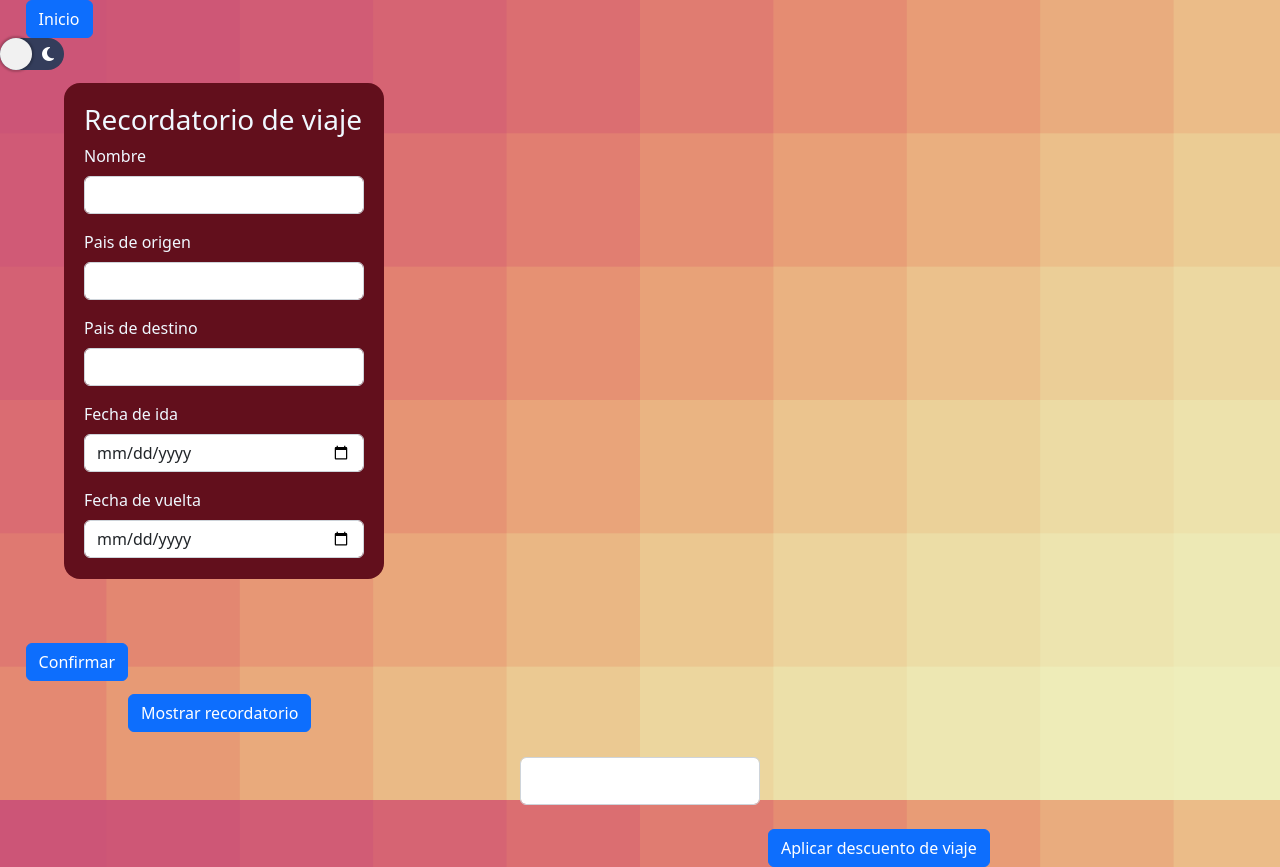
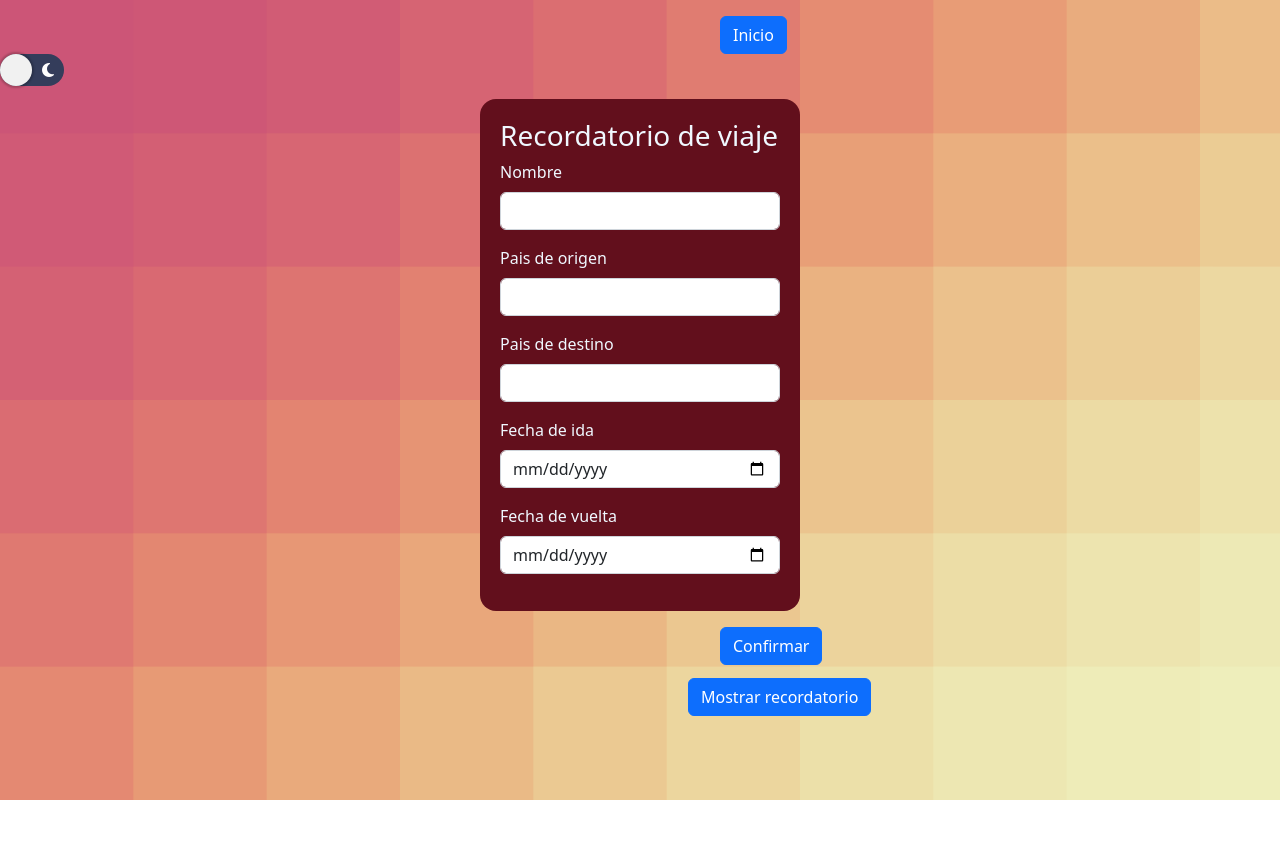
Before and after one commit to LucioSchiavoni/Proyecto-JS, a website: page pages/formulario.html in a window 1280 px wide. After the commit the page ends 800 px from the top, so only its background shows below. Drawn offline with nearby package versions, Linux system fonts and the light colour scheme; no server answers; a web font is replaced by a local one.

Commit message:
Proyecto Final

```diff
--- a/Sass/styles.scss
+++ b/Sass/styles.scss
@@ -107,7 +107,7 @@ img {
 }
 
 .btn-mostrar {
-    margin-left: 10%;
+    margin-left: 43rem;
     margin-bottom: 2%;
     margin-top: 1%;
     height: 2, 5rem;
@@ -115,19 +115,21 @@ img {
 
 .card-user {
     background-color: rgb(98, 15, 28);
-    margin: 4rem;
+    margin: auto;
     margin-top: 1%;
-    height: 31rem;
+    height: 32rem;
     padding: 1.25rem;
     border-radius: 1rem;
     color: aliceblue;
+
 
 }
 
 
 .btn-confirm {
     height: 5%;
-    margin-left: 2%;
+    margin-left: 45rem;
+    margin-top: 1rem;
 }
 
 .btn-confirm a {
--- a/js/formulario.js
+++ b/js/formulario.js
@@ -9,7 +9,7 @@ class User {
     };
 };
 
-let precio = [1600];
+
 
 let usuarios = [];
 
@@ -21,7 +21,7 @@ const botonReserva = document.getElementById("botonReserva");
 const divReserva = document.getElementById("divReserva");
 
 
-////Subo nueva reserva al local storage
+
 formUser.addEventListener("submit", (e) => {
     e.preventDefault();
     console.log(e.target);
@@ -56,20 +56,20 @@ botonReserva.addEventListener("click", () => {
   <div class="card-body">
     <h5 class="card-title">Perfecto ${usuario.nombre}</h5>
     <p class="card-text">Su vuelo a ${usuario.paisDestino} a sido reservado para el ${usuario.fechaIda} hasta el ${usuario.fechaVuelta} desde el aeropuerto de ${usuario.paisOrigen}</p>
-    <p class="card-text">con un total de $${precio} </p>
     <button class="btn btn-primary">Cancelar reserva</button>
   </div>
 </div> `
     });
     divReserva.innerHTML = itemDiv;
 
-    //Borramos la carta de reserva que se creo con el formulario
+
     arrayUser.forEach((usuario, indice) => {
         let botonCard = document.getElementById(`usuario${indice}`).lastElementChild.lastElementChild;
         botonCard.addEventListener("click", () => {
             document.getElementById(`usuario${indice}`).remove();
-            usuario.splice(indice, 1);
-            usuario.removeItem(`usuario${indice}`);
+            usuarios.splice(indice, 1);
+            localStorage.setItem("usuarios", JSON.stringify(usuarios));
+            console.log(`${usuario.nombre} Fue eliminado`);
             Toastify({
                 text: "Reserva cancela",
                 duration: 3000,
@@ -87,20 +87,3 @@ botonReserva.addEventListener("click", () => {
         });
     });
 });
-
-////Buscador de paises
-const inputId = document.getElementById("inputForm");
-const form = document.getElementById("formulario");
-const formularioData = data => {
-    form.addEventListener("keyup", e => {
-        e.preventDefault();
-        const letraUser = inputId.value.toLowerCase();
-        const arrayFilter = data.filter(item => {
-            const inputData = item.translations.spa.common.toLowerCase();
-            if (inputData.indexOf(letraUser) !== -1) {
-                return item;
-            };
-        });
-        banderasId(arrayFilter);
-    });
-};
--- a/js/script.js
+++ b/js/script.js
@@ -3,7 +3,7 @@ const banderas = document.getElementById("banderas");
 document.addEventListener("DOMContentLoaded", e => {
     fetchData();
 });
-//Llamamos a la api
+
 const fetchData = async () => {
     try {
         const res = await fetch("https://restcountries.com/v3.1/all");
@@ -17,7 +17,7 @@ const fetchData = async () => {
     };
 };
 
-//Mostramos la informacion de la api en el dom
+//Muestro la api en el dom
 const banderasId = data => {
     let elementos = "";
     data.forEach(element => {
@@ -38,6 +38,23 @@ const banderasId = data => {
             `
     });
     banderas.innerHTML = elementos;
+};
+
+////Buscador de paises
+const inputId = document.getElementById("inputForm");
+const form = document.getElementById("formulario");
+const formularioData = data => {
+    form.addEventListener("keyup", e => {
+        e.preventDefault();
+        const letraUser = inputId.value.toLowerCase();
+        const arrayFilter = data.filter(item => {
+            const inputData = item.translations.spa.common.toLowerCase();
+            if (inputData.indexOf(letraUser) !== -1) {
+                return item;
+            };
+        });
+        banderasId(arrayFilter);
+    });
 };
 
 
--- a/pages/formulario.html
+++ b/pages/formulario.html
@@ -43,15 +43,14 @@
       </div>
       <label class="form-label">Fecha de vuelta</label>
       <input type="date" min="2022-09-01" class="form-control" name="fechaVuelta" required>
+
   </div>
+
   <button type="submit" class="btn btn-primary btn-confirm">Confirmar</button>
   </form>
   <div class="card-item">
     <button id="botonReserva" class="btn btn-primary btn-mostrar">Mostrar recordatorio</button>
-    <form id="formDescuento">
-      <input type="number" class="form-control input-item" name="precio"><br>
-      <button id="botonPais" type="submit" class="btn btn-primary btn-descuento">Aplicar descuento de viaje</button>
-    </form>
+
     <div id="divReserva"></div>
   </div>
 
```
Also changed, not shown: index.html (+1 -0 lines), style.css.
